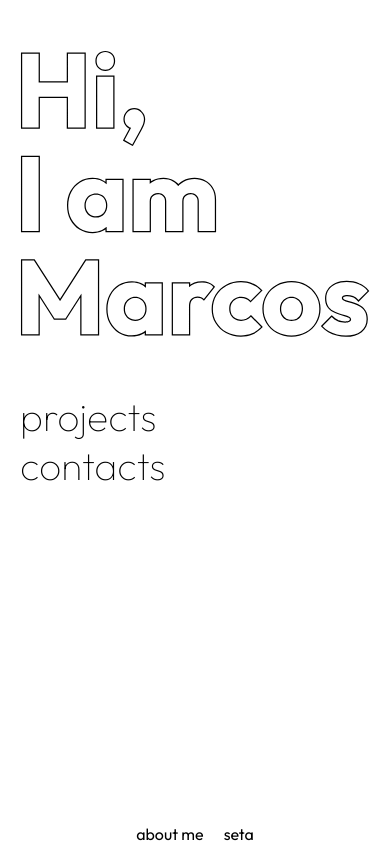
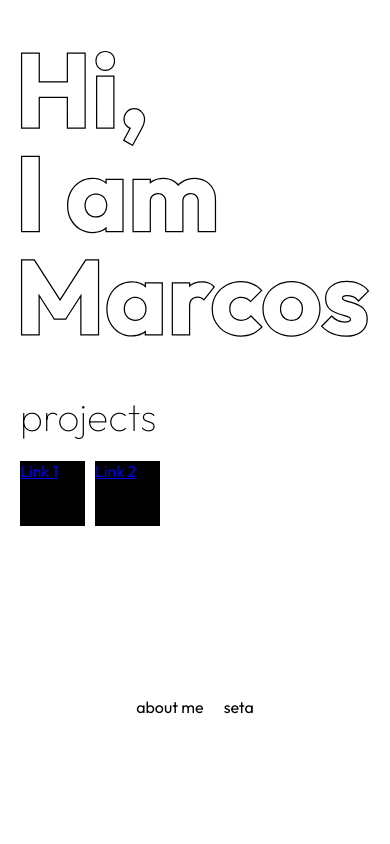
Before and after one commit to omarcosvbn/portfolio, a Next.js app: page / in a window 390 px wide. Built offline with nearby package versions, Linux system fonts and the light colour scheme.

Commit message:
Projects and contacts placed responsively

```diff
--- a/src/app/components/HomeButton/HomeButton.module.scss
+++ b/src/app/components/HomeButton/HomeButton.module.scss
@@ -1,6 +1,5 @@
 .home__button {
   display: flex;
-
   &__button {
     all: unset;
     font-weight: 100;
@@ -60,7 +59,6 @@
       justify-content: flex-start;
       align-items: flex-start;
       gap: 10px;
-
       font-weight: 100;
       font-size: 6vw;
     }
--- a/src/app/page.module.scss
+++ b/src/app/page.module.scss
@@ -21,9 +21,11 @@
       display: flex;
       justify-content: center;
       gap: 20px;
-      &__text {
-      }
-      &__arrow {
+    }
+    &__button {
+      width: 100%;
+      &__links {
+        display: none;
       }
     }
   }
@@ -32,17 +34,30 @@
 @media only screen and (max-width: 1440px) {
   .page {
     margin-left: 50px;
-  margin-right: 50px;
+    margin-right: 100px;
     .home {
-      padding-top: 80px;
+      padding-top: 100px;
+      padding-bottom: 5vh;
       &__hi {
         &__title {
+          width: 75%;
         }
       }
-      &__about {
-        &__text {
+      &__button {
+        display: flex;
+        flex-direction: row;
+        justify-content: space-between;
+        &__links {
+          display: flex;
+          gap: 20px;
+          &__link {
+            width: 100px;
+            height: 100px;
+            background-color: black;
+          }
         }
-        &__arrow {
+        &__last {
+          display: none;
         }
       }
     }
@@ -52,17 +67,27 @@
 @media only screen and (max-width: 768px) {
   .page {
     margin-left: 20px;
-  margin-right: 20px;
+    margin-right: 20px;
     .home {
       padding-top: 50px;
+      padding-bottom: 15vh;
       &__hi {
         &__title {
+          width: 100%;
         }
       }
-      &__about {
-        &__text {
-        }
-        &__arrow {
+      &__button {
+
+        flex-direction: column;
+        gap:20px;
+        &__links {
+          display: flex;
+          gap: 10px;
+          &__link {
+            width: 65px;
+            height: 65px;
+            background-color: black;
+          }
         }
       }
     }
--- a/src/app/page.tsx
+++ b/src/app/page.tsx
@@ -1,4 +1,3 @@
-import Image from "next/image";
 import HomeButton from "./components/HomeButton/HomeButton";
 import styles from "./page.module.scss";
 import { Outfit } from "next/font/google";
@@ -22,7 +21,6 @@ export default function Home() {
               className={styles.home__hi__title}
             />
           </picture>
-
           <div className={styles.home__button}>
             <HomeButton
               label="projects"
@@ -30,7 +28,17 @@ export default function Home() {
               link2="personal"
               setLink="/projects"
             />
-            <HomeButton label="contacts" link1="linkedin" link2="email" />
+            <div className={styles.home__button__last}>
+              <HomeButton label="contacts" link1="linkedin" link2="email" />
+            </div>
+            <div className={styles.home__button__links}>
+              <a href="#" className={styles.home__button__links__link}>
+                Link 1
+              </a>
+              <a href="#" className={styles.home__button__links__link}>
+                Link 2
+              </a>
+            </div>
           </div>
         </div>
         <div className={styles.home__about}>
```
